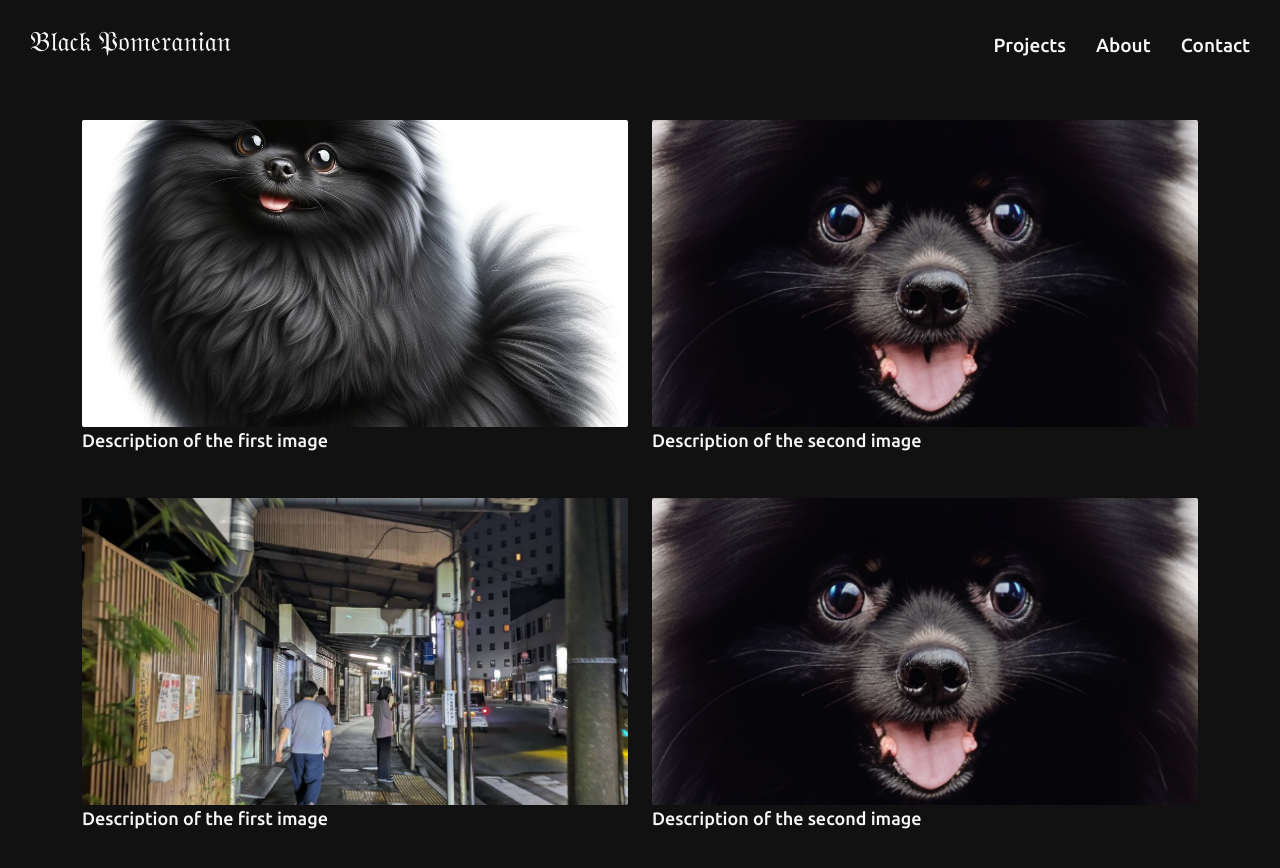
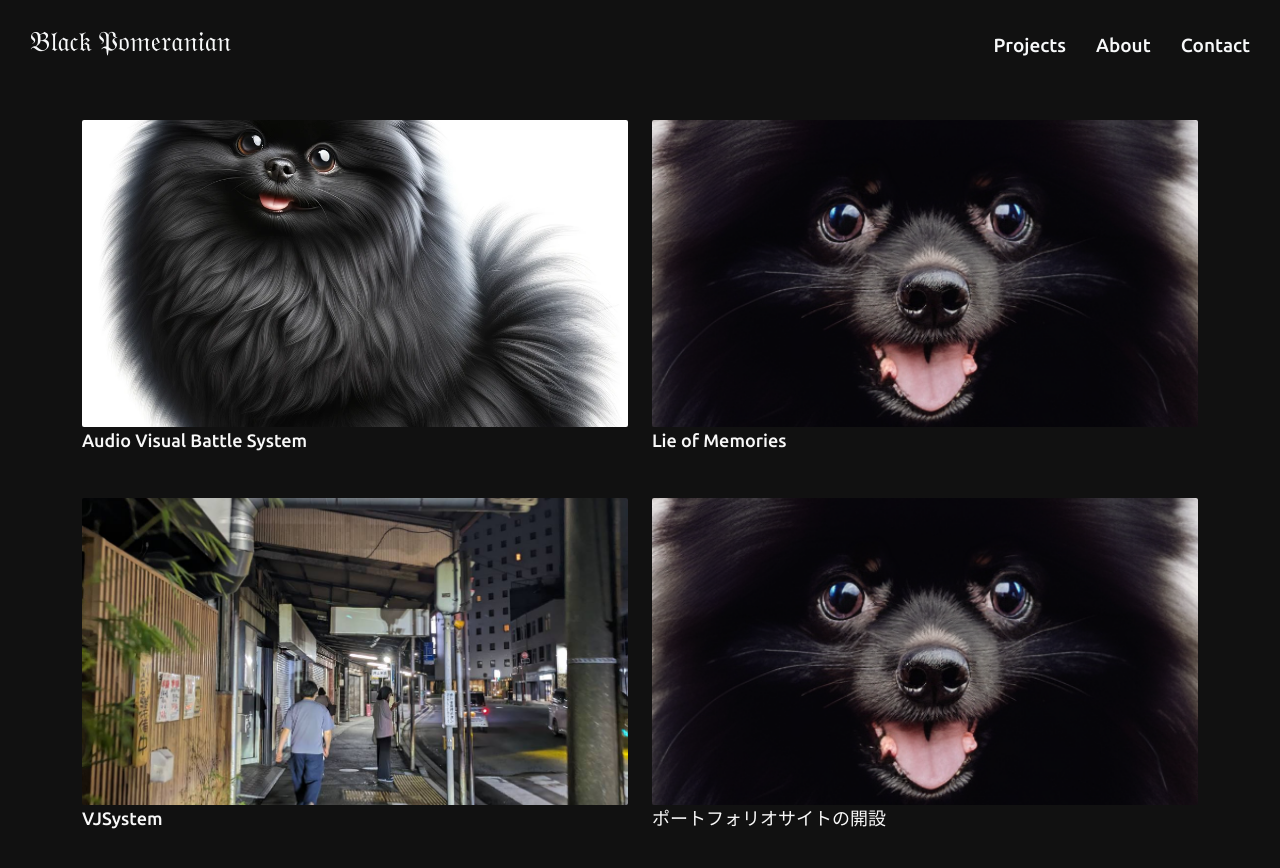
Before and after one commit to black-pomeranian/blapome-portfolio, a React (Create React App) app: page / in a window 1280 px wide. Shown: the top 868 px of the page. Built offline with nearby package versions, Linux system fonts and the light colour scheme.

Commit message:
サイトの具体例を整備

```diff
--- a/src/App.js
+++ b/src/App.js
@@ -5,7 +5,11 @@ import HomePage from "./components/HomePage";
 import About from "./components/About";
 import Project from "./components/Project";
 import Contact from "./components/Contact";
-import ProjectTemplate from "./components/Projects/ProjectTemplate";
+import ProjectTemplate from "./components/Project/ProjectTemplate";
+import Portfolio from "./components/Project/Portfolio";
+import VJSystem from "./components/Project/VJSystem";
+import LieofMemories from "./components/Project/LieofMemories";
+import AudioVisualBattleSystem from "./components/Project/AudioVisualBattleSystem";
 import 'bootstrap/dist/css/bootstrap.min.css';
 
 function App() {
@@ -17,7 +21,11 @@ function App() {
           <Route path="/" element={<Project />} />
           <Route path="/about" element={<About />} />
           <Route path="/contact" element={<Contact />} />
-          <Route path="/ProjectTemplate" element={<ProjectTemplate />} />
+          <Route path="/Project/ProjectTemplate" element={<ProjectTemplate />} />
+          <Route path="/Project/Portfolio" element={<Portfolio />} />
+          <Route path="/Project/ProjectTemplate" element={<VJSystem />} />
+          <Route path="/Project/ProjectTemplate" element={<LieofMemories />} />
+          <Route path="/Project/ProjectTemplate" element={<AudioVisualBattleSystem />} />
         </Routes>
       </div>
     </Router>
--- /dev/null
+++ b/src/components/Project/AudioVisualBattleSystem.js
@@ -0,0 +1,41 @@
+import React from 'react';
+import 'bootstrap/dist/css/bootstrap.min.css';
+
+const AudioVisualBattleSystem = () => {
+  return (
+    <div className="container">
+
+        <div className='project'>
+        {/* タイトル */}
+        <div className="row mb-4 justify-content-center">
+          <div className="col-12 col-md-8">
+            <h1 className="project-title text-left">Title</h1>
+          </div>
+        </div>
+
+        {/* 画像 */}
+        <div className="row mb-4 justify-content-center">
+          <div className="col-12 col-md-8">
+            <img src={`${process.env.PUBLIC_URL}/images/profile.png`} alt="sample" className="img-fluid" />
+          </div>
+        </div>
+
+        {/* 説明 */}
+        <div className="row justify-content-center">
+          <div className="descliption-jp col-12 col-md-8">
+            <p>
+              説明文がここに入ります。
+            </p>
+          </div>
+          <div className="descliption-en col-12 col-md-8">
+            <p>
+              Here is Explanation
+            </p>
+          </div>
+        </div>
+      </div>
+    </div>
+  )
+}
+
+export default AudioVisualBattleSystem;
--- /dev/null
+++ b/src/components/Project/LieofMemories.js
@@ -0,0 +1,41 @@
+import React from 'react';
+import 'bootstrap/dist/css/bootstrap.min.css';
+
+const LieofMemories = () => {
+  return (
+    <div className="container">
+
+        <div className='project'>
+        {/* タイトル */}
+        <div className="row mb-4 justify-content-center">
+          <div className="col-12 col-md-8">
+            <h1 className="project-title text-left">Title</h1>
+          </div>
+        </div>
+
+        {/* 画像 */}
+        <div className="row mb-4 justify-content-center">
+          <div className="col-12 col-md-8">
+            <img src={`${process.env.PUBLIC_URL}/images/profile.png`} alt="sample" className="img-fluid" />
+          </div>
+        </div>
+
+        {/* 説明 */}
+        <div className="row justify-content-center">
+          <div className="descliption-jp col-12 col-md-8">
+            <p>
+              説明文がここに入ります。
+            </p>
+          </div>
+          <div className="descliption-en col-12 col-md-8">
+            <p>
+              Here is Explanation
+            </p>
+          </div>
+        </div>
+      </div>
+    </div>
+  )
+}
+
+export default LieofMemories;
--- /dev/null
+++ b/src/components/Project/Portfolio.js
@@ -0,0 +1,41 @@
+import React from 'react';
+import 'bootstrap/dist/css/bootstrap.min.css';
+
+const Portfolio = () => {
+  return (
+    <div className="container">
+
+        <div className='project'>
+        {/* タイトル */}
+        <div className="row mb-4 justify-content-center">
+          <div className="col-12 col-md-8">
+            <h1 className="project-title text-left">ポートフォリオサイトの開設</h1>
+          </div>
+        </div>
+
+        {/* 画像 */}
+        <div className="row mb-4 justify-content-center">
+          <div className="col-12 col-md-8">
+            <img src={`${process.env.PUBLIC_URL}/images/profile.png`} alt="sample" className="img-fluid" />
+          </div>
+        </div>
+
+        {/* 説明 */}
+        <div className="row justify-content-center">
+          <div className="descliption-jp col-12 col-md-8">
+            <p>
+              説明文がここに入ります。
+            </p>
+          </div>
+          <div className="descliption-en col-12 col-md-8">
+            <p>
+              Here is Explanation
+            </p>
+          </div>
+        </div>
+      </div>
+    </div>
+  )
+}
+
+export default Portfolio;
--- /dev/null
+++ b/src/components/Project/VJSystem.js
@@ -0,0 +1,41 @@
+import React from 'react';
+import 'bootstrap/dist/css/bootstrap.min.css';
+
+const VJSystem = () => {
+  return (
+    <div className="container">
+
+        <div className='project'>
+        {/* タイトル */}
+        <div className="row mb-4 justify-content-center">
+          <div className="col-12 col-md-8">
+            <h1 className="project-title text-left">Title</h1>
+          </div>
+        </div>
+
+        {/* 画像 */}
+        <div className="row mb-4 justify-content-center">
+          <div className="col-12 col-md-8">
+            <img src={`${process.env.PUBLIC_URL}/images/profile.png`} alt="sample" className="img-fluid" />
+          </div>
+        </div>
+
+        {/* 説明 */}
+        <div className="row justify-content-center">
+          <div className="descliption-jp col-12 col-md-8">
+            <p>
+              説明文がここに入ります。
+            </p>
+          </div>
+          <div className="descliption-en col-12 col-md-8">
+            <p>
+              Here is Explanation
+            </p>
+          </div>
+        </div>
+      </div>
+    </div>
+  )
+}
+
+export default VJSystem;
--- a/src/projects.json
+++ b/src/projects.json
@@ -1,26 +1,26 @@
 [
     {
         "src": "/images/blapome.png",
-        "alt": "First Image",
-        "title": "Description of the first image",
-        "url": "Project/ProjectTemplate"
+        "alt": "Audio Visual Battle System",
+        "title": "Audio Visual Battle System",
+        "url": "/Project/AudioVisualBattleSystem"
     },
     {
         "src": "/images/profile.png",
-        "alt": "Second Image",
-        "title": "Description of the second image",
-        "url": "Project/ProjectTemplate"
+        "alt": "Lie of Memories",
+        "title": "Lie of Memories",
+        "url": "/Project/LieofMemories"
     },
     {
         "src": "/images/test.jpg",
-        "alt": "First Image",
-        "title": "Description of the first image",
-        "url": "Project/ProjectTemplate"
+        "alt": "VJSystem",
+        "title": "VJSystem",
+        "url": "/Project/VJSystem"
     },
     {
         "src": "/images/profile.png",
-        "alt": "Second Image",
-        "title": "Description of the second image",
-        "url": "Project/ProjectTemplate"
+        "alt": "ポートフォリオサイト",
+        "title": "ポートフォリオサイトの開設",
+        "url": "/Project/Portfolio"
     }
 ]
```
